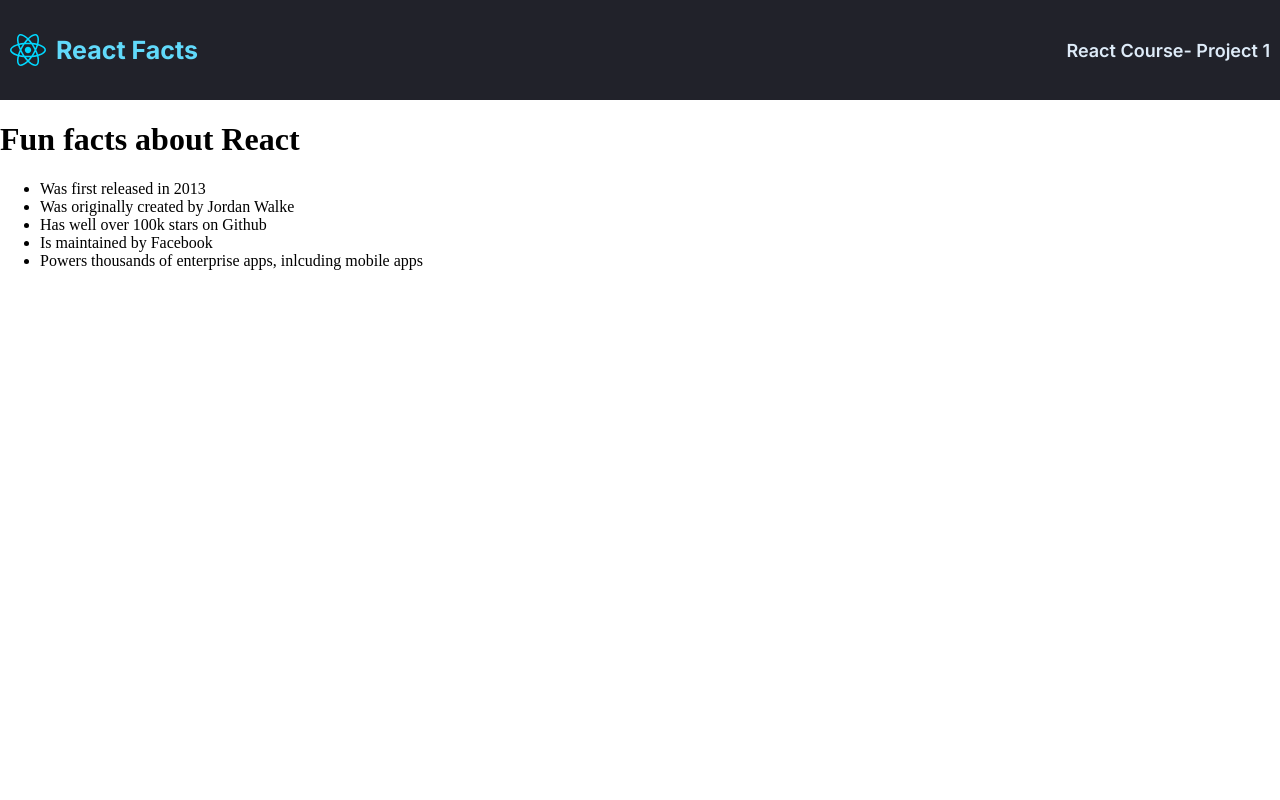
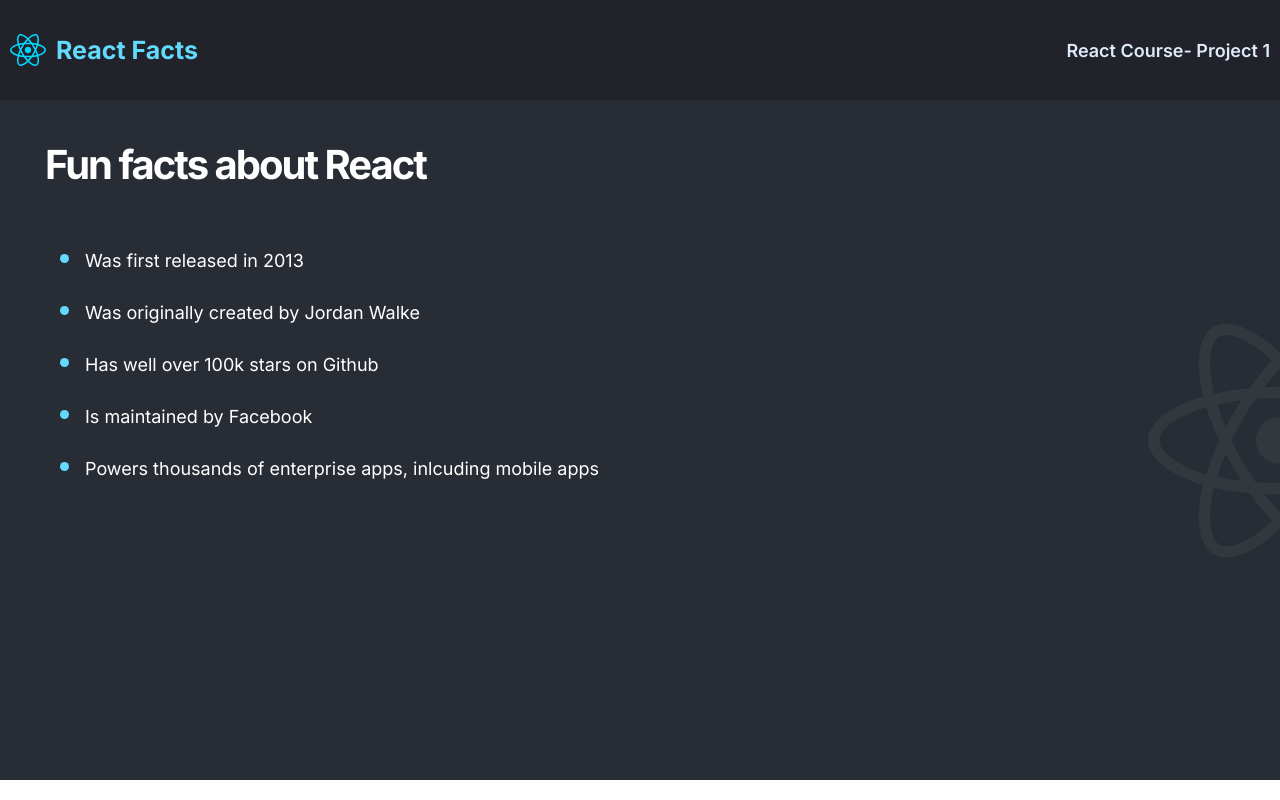
Before and after one commit to Aayush99910/React-App-Practice, a React (Vite) app in the folder vite-project/: page / in a window 1280 px wide. Built offline with nearby package versions, Linux system fonts and the light colour scheme.

Commit message:
adding main bod

```diff
--- a/vite-project/src/assets/App.css
+++ b/vite-project/src/assets/App.css
@@ -17,9 +17,41 @@
   font-size: 25px;
 }
 
-.project-number  > p{
+.project-number  > p {
   color: #DEEBF8;
   font-family: 'Inter', sans-serif;
   font-weight: 600;
   font-size: 18px;
 }
+
+.main-body-content-container {
+  background-color: #282D35;
+  height: 85vh;
+  padding-top: 40px;
+  padding-left: 45px;
+  background-image: url(./react-icon-large.png);
+  background-repeat: no-repeat;
+  background-position: right;
+}
+
+.facts-title {
+  margin: 0;
+  color: #FFFFFF;
+  font-size: 40px;
+  font-weight: 700;
+  font-family: 'Inter', sans-serif;
+  margin-bottom: 50px;
+  letter-spacing: -0.05em;
+}
+
+.facts-points > li {
+  color: #FFFFFF;
+  font-family: 'Inter', sans-serif;
+  font-size: 18px;
+  margin-bottom: 20px;
+}
+
+.facts-points > li::marker {
+  font-size: 1.8rem;
+  color: #61DAFB;
+}
--- a/vite-project/src/assets/index.css
+++ b/vite-project/src/assets/index.css
@@ -1,5 +1,10 @@
 @import url('https://fonts.googleapis.com/css2?family=Inter:wght@400;600;700&display=swap');
+
+*{
+  box-sizing: border-box;
+}
 
 body {
   margin: 0;
+  height: 100vh;
 }
--- a/vite-project/src/components/Main.jsx
+++ b/vite-project/src/components/Main.jsx
@@ -2,9 +2,9 @@
 
 export default function MainComponent() {
   return (
-    <main>
-      <h1>Fun facts about React</h1>
-      <ul>
+    <main className="main-body-content-container">
+      <h1 className="facts-title">Fun facts about React</h1>
+      <ul className="facts-points">
         <li>Was first released in 2013</li>
         <li>Was originally created by Jordan Walke</li>
         <li>Has well over 100k stars on Github</li>
```
Also changed, not shown: vite-project/public/react-icon-large.png (added), vite-project/src/assets/react-icon-large.png (added).
